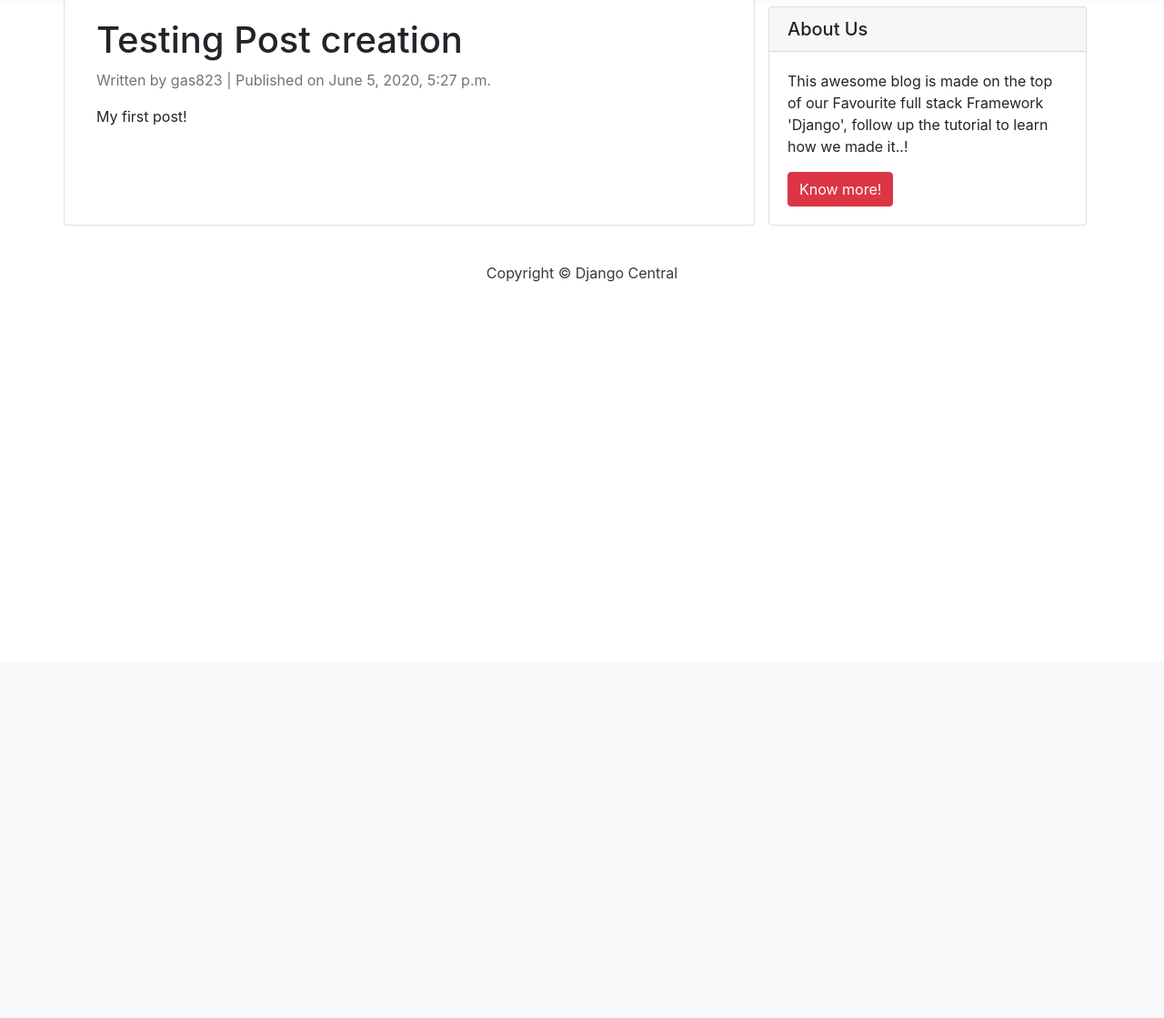
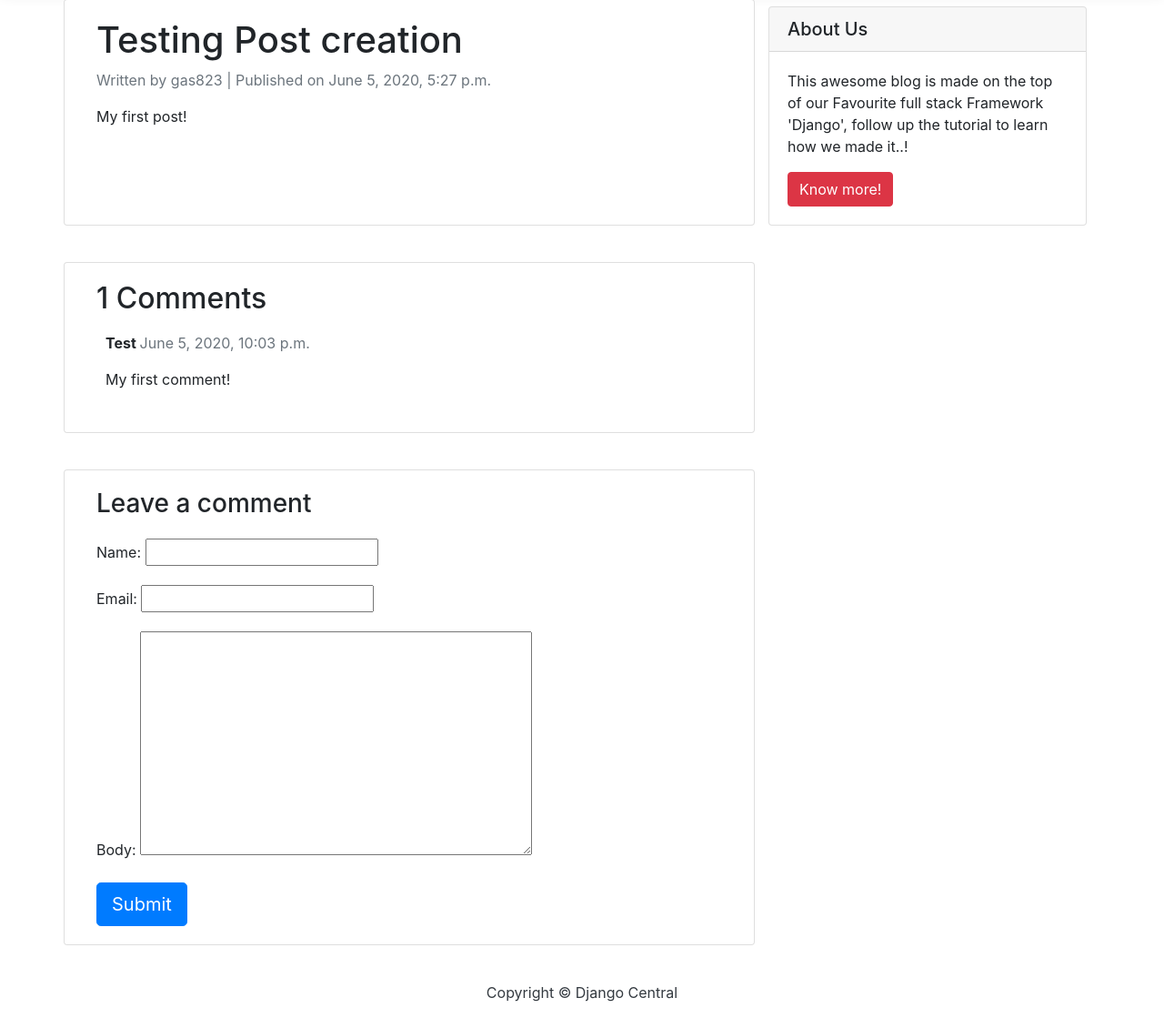
Before and after one commit to Galex3/Bridging-Coursework, a Django app: template templates/post_detail.html in a window 1280 px wide. Shown: the part 73-1192 px from the top of the page at 91% size. Before the commit the page ends 383 px from the top, so only its background shows below. Run offline with Django 3.2, Linux system fonts and the light colour scheme; the template is opened without the code that fills it: values that come from a table or form of the project are taken from there, others are empty; data comes from the database, SQL or seed files in the repository; both versions use the stored data as it was after the commit; some libraries are stand-ins or nearby versions.

Commit message:
Started working on Comments

```diff
--- /dev/null
+++ b/blog/forms.py
@@ -0,0 +1,8 @@
+from .models import Comment
+from django import forms
+
+
+class CommentForm(forms.ModelForm):
+    class Meta:
+        model = Comment
+        fields = ('name', 'email', 'body')
--- a/blog/models.py
+++ b/blog/models.py
@@ -2,10 +2,9 @@ from django.conf import settings
 from django.db import models
 from django.utils import timezone
 
-
 STATUS = (
-    (0,"Draft"),
-    (1,"Published")
+    (0, "Draft"),
+    (1, "Published")
 )
 
 
@@ -28,3 +27,18 @@ class Post(models.Model):
 
     def __str__(self):
         return self.title
+
+
+class Comment(models.Model):
+    post = models.ForeignKey(Post, on_delete=models.CASCADE, related_name='comments')
+    name = models.CharField(max_length=80)
+    email = models.EmailField()
+    body = models.TextField()
+    created_on = models.DateTimeField(auto_now_add=True)
+    active = models.BooleanField(default=False)
+
+    class Meta:
+        ordering = ['created_on']
+
+    def __str__(self):
+        return 'Comment {} by {}'.format(self.body, self.name)
--- a/blog/urls.py
+++ b/blog/urls.py
@@ -1,8 +1,8 @@
 from django.urls import path
 from . import views
-
 
 urlpatterns = [
     path('', views.PostList.as_view(), name='home'),
     path('<slug:slug>/', views.PostDetail.as_view(), name='post_detail'),
+    path('<slug:slug>/', views.post_detail, name='post_detail'),
 ]
--- a/djangogirls/settings.py
+++ b/djangogirls/settings.py
@@ -14,7 +14,6 @@ import os
 
 # Build paths inside the project like this: os.path.join(BASE_DIR, ...)
 BASE_DIR = os.path.dirname(os.path.dirname(os.path.abspath(__file__)))
-
 
 # Quick-start development settings - unsuitable for production
 # See https://docs.djangoproject.com/en/3.0/howto/deployment/checklist/
@@ -70,7 +69,6 @@ TEMPLATES = [
 
 WSGI_APPLICATION = 'djangogirls.wsgi.application'
 
-
 # Database
 # https://docs.djangoproject.com/en/3.0/ref/settings/#databases
 
@@ -80,7 +78,6 @@ DATABASES = {
         'NAME': os.path.join(BASE_DIR, 'db.sqlite3'),
     }
 }
-
 
 # Password validation
 # https://docs.djangoproject.com/en/3.0/ref/settings/#auth-password-validators
@@ -100,7 +97,6 @@ AUTH_PASSWORD_VALIDATORS = [
     },
 ]
 
-
 # Internationalization
 # https://docs.djangoproject.com/en/3.0/topics/i18n/
 
@@ -114,7 +110,6 @@ USE_L10N = True
 
 USE_TZ = True
 
-
 # Static files (CSS, JavaScript, Images)
 # https://docs.djangoproject.com/en/3.0/howto/static-files/
 
--- a/templates/base.html
+++ b/templates/base.html
@@ -3,12 +3,13 @@
 <html lang="en">
 
 <head>
-    <title>Django Central</title>
+    <title>Gustavo Silva - UoB Blog</title>
     <link href="https://fonts.googleapis.com/css?family=Roboto:400,700" rel="stylesheet">
     <meta charset="UTF-8">
     <meta name="google" content="notranslate"/>
     <meta name="viewport" content="width=device-width, initial-scale=1, shrink-to-fit=no">
-    <link rel="stylesheet" href="https://stackpath.bootstrapcdn.com/bootstrap/4.5.0/css/bootstrap.min.css" integrity="sha384-9aIt2nRpC12Uk9gS9baDl411NQApFmC26EwAOH8WgZl5MYYxFfc+NcPb1dKGj7Sk" crossorigin="anonymous">
+    <link rel="stylesheet" href="https://stackpath.bootstrapcdn.com/bootstrap/4.5.0/css/bootstrap.min.css"
+          integrity="sha384-9aIt2nRpC12Uk9gS9baDl411NQApFmC26EwAOH8WgZl5MYYxFfc+NcPb1dKGj7Sk" crossorigin="anonymous">
     <link rel="stylesheet" href="{% static 'css/blog.css' %}">
 </head>
 
@@ -45,8 +46,14 @@
 <footer class="py-3 bg-grey">
     <p class="m-0 text-dark text-center ">Copyright &copy; Django Central</p>
 </footer>
-<script src="https://code.jquery.com/jquery-3.5.1.slim.min.js" integrity="sha384-DfXdz2htPH0lsSSs5nCTpuj/zy4C+OGpamoFVy38MVBnE+IbbVYUew+OrCXaRkfj" crossorigin="anonymous"></script>
-<script src="https://cdn.jsdelivr.net/npm/popper.js@1.16.0/dist/umd/popper.min.js" integrity="sha384-Q6E9RHvbIyZFJoft+2mJbHaEWldlvI9IOYy5n3zV9zzTtmI3UksdQRVvoxMfooAo" crossorigin="anonymous"></script>
-<script src="https://stackpath.bootstrapcdn.com/bootstrap/4.5.0/js/bootstrap.min.js" integrity="sha384-OgVRvuATP1z7JjHLkuOU7Xw704+h835Lr+6QL9UvYjZE3Ipu6Tp75j7Bh/kR0JKI" crossorigin="anonymous"></script>
+<script src="https://code.jquery.com/jquery-3.5.1.slim.min.js"
+        integrity="sha384-DfXdz2htPH0lsSSs5nCTpuj/zy4C+OGpamoFVy38MVBnE+IbbVYUew+OrCXaRkfj"
+        crossorigin="anonymous"></script>
+<script src="https://cdn.jsdelivr.net/npm/popper.js@1.16.0/dist/umd/popper.min.js"
+        integrity="sha384-Q6E9RHvbIyZFJoft+2mJbHaEWldlvI9IOYy5n3zV9zzTtmI3UksdQRVvoxMfooAo"
+        crossorigin="anonymous"></script>
+<script src="https://stackpath.bootstrapcdn.com/bootstrap/4.5.0/js/bootstrap.min.js"
+        integrity="sha384-OgVRvuATP1z7JjHLkuOU7Xw704+h835Lr+6QL9UvYjZE3Ipu6Tp75j7Bh/kR0JKI"
+        crossorigin="anonymous"></script>
 </body>
 </html>
--- a/templates/post_detail.html
+++ b/templates/post_detail.html
@@ -10,6 +10,40 @@
                 </div>
             </div>
             {% block sidebar %} {% include 'sidebar.html' %} {% endblock sidebar %}
+        <div class="col-md-8 card mb-4  mt-3 ">
+      <div class="card-body">
+        <!-- comments -->
+        <h2>{{ comments.count }} Comments</h2>
+
+        {% for comment in comments %}
+        <div class="comments" style="padding: 10px;">
+          <p class="font-weight-bold">
+            {{ comment.name }}
+            <span class=" text-muted font-weight-normal">
+              {{ comment.created_on }}
+            </span>
+          </p>
+          {{ comment.body | linebreaks }}
+        </div>
+        {% endfor %}
+      </div>
+    </div>
+    <div class="col-md-8 card mb-4  mt-3 ">
+      <div class="card-body">
+        {% if new_comment %}
+        <div class="alert alert-success" role="alert">
+          Your comment is awaiting moderation
+        </div>
+        {% else %}
+        <h3>Leave a comment</h3>
+        <form method="post" style="margin-top: 1.3em;">
+          {{ comment_form.as_p }}
+          {% csrf_token %}
+          <button type="submit" class="btn btn-primary  btn-lg">Submit</button>
+        </form>
+        {% endif %}
+      </div>
+    </div>
         </div>
     </div>
 
--- a/templates/sidebar.html
+++ b/templates/sidebar.html
@@ -4,7 +4,8 @@
         <div class="card my-4">
             <h5 class="card-header">About Us</h5>
             <div class="card-body">
-        <p class="card-text"> This awesome blog is made on the top of our Favourite full stack Framework 'Django', follow up the tutorial to learn how we made it..!</p>
+                <p class="card-text"> This awesome blog is made on the top of our Favourite full stack Framework
+                    'Django', follow up the tutorial to learn how we made it..!</p>
                 <a href="https://djangocentral.com/building-a-blog-application-with-django"
                    class="btn btn-danger">Know more!</a>
             </div>
```
Also changed, not shown: blog/admin.py (+13 -2 lines), blog/views.py (+27 -1 lines), templates/index.html (+5 -4 lines), db.sqlite3, djangogirls/urls.py (line endings or trailing spaces). Lines whose indentation alone changed are shown as unchanged.
